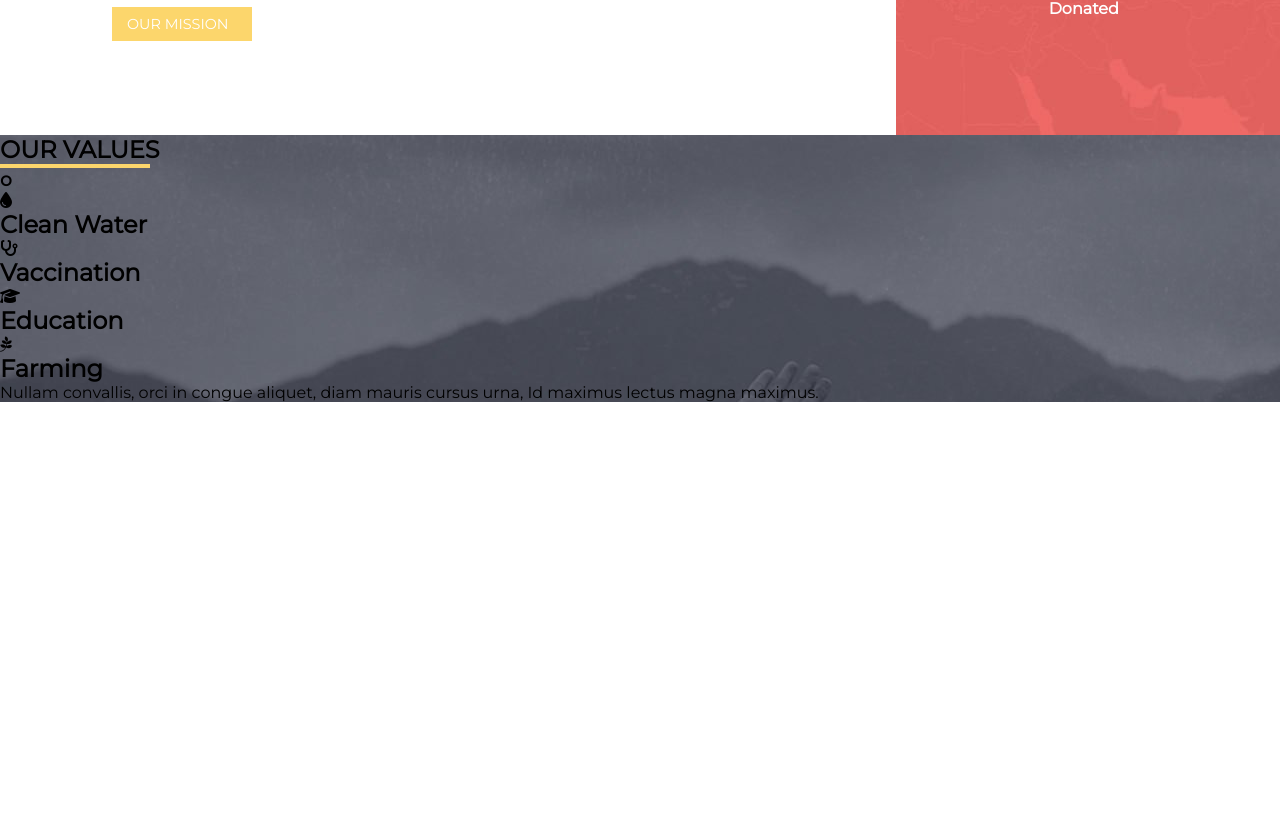
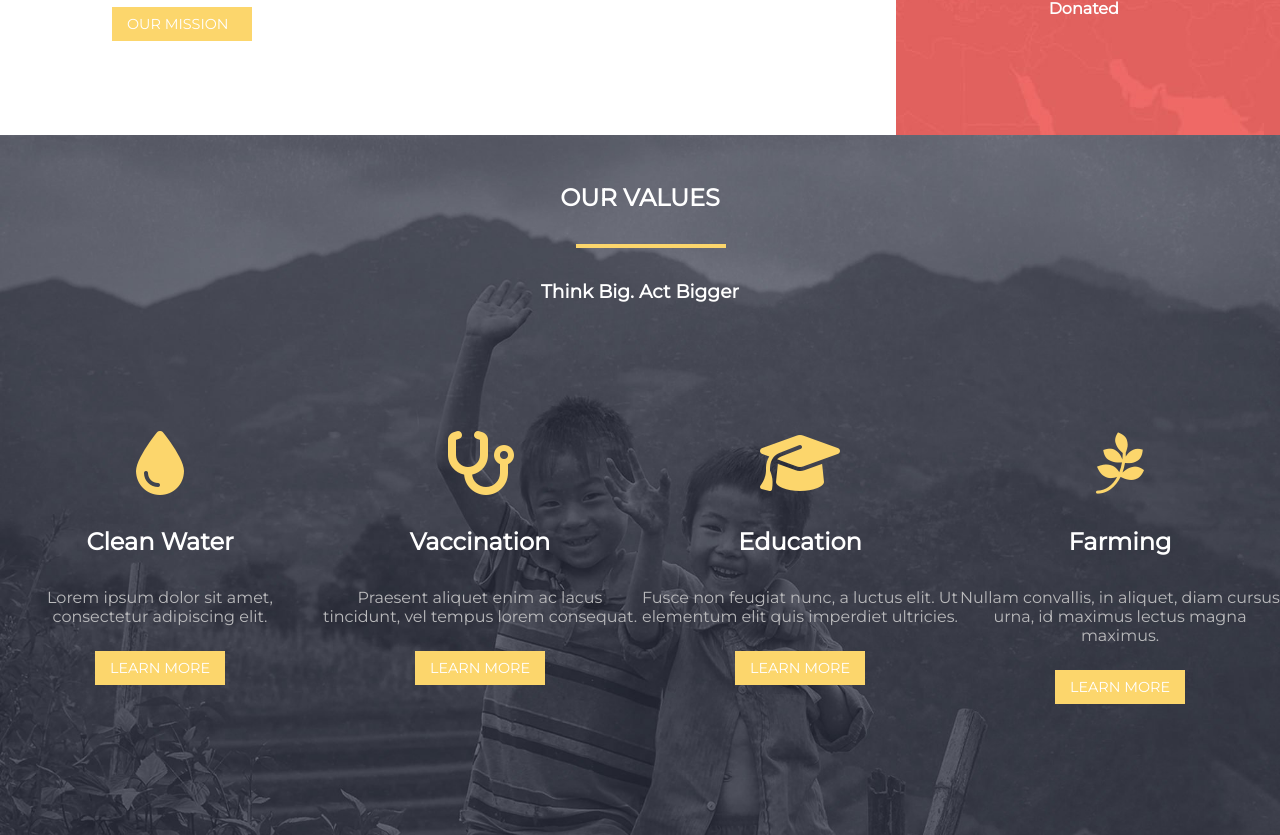
Before and after one commit to SimoneViglione/proj-html-vuejs, a Vue app: page / in a window 1280 px wide. Shown: the part 1075-1910 px from the top of the page. Before the commit the page ends 1477 px from the top, so only its background shows below. Built offline with nearby package versions, Linux system fonts and the light colour scheme.

Commit message:
fine section values

```diff
--- a/src/App.vue
+++ b/src/App.vue
@@ -9,8 +9,8 @@
         data() {
             return {
                 links: ["HOME", "MISSION", "CAUSES", "JOURNAL", "DONATE"],
-                logo: "../public/logo.png",
-                slogan: ["MAKE A DIFFERENCE", "As long as poverty, injustice & inequality persist, none of us can truly rest", "Think Big. Act Bigger"],
+                logo: "/logo.png",
+                slogan: ["MAKE A DIFFERENCE", "As long as poverty, injustice & inequality persist, none of us can truly rest"],
                 buttons: ["OUR MISSION", "DONATE NOW", "LEARN MORE"]
             }
         }
--- a/src/components/PageHeader.vue
+++ b/src/components/PageHeader.vue
@@ -22,7 +22,7 @@
         <div class="slogan">
             <h1>{{ slogan[0] }}</h1>
             <p>{{ slogan[1] }}</p>
-            <button class="transparent-button"> {{ buttons[0] }} </button> <button class="yellow-button"> {{ buttons[1] }} </button>
+            <button class="transparent-button"> {{ buttons[0] }} </button> <button class="transparent-yellow-button"> {{ buttons[1] }} </button>
 
         </div>
     </div>
@@ -82,12 +82,13 @@
 
         p {
             margin-top: 1rem;
-            color: rgba(255, 255, 255, 0.75);
+            color: var(--french);
         }
     }
 
     button {
         margin-top: 2rem;
+        margin-right: 1rem;
 
          &:hover {
             cursor: pointer;
--- a/src/components/SectionMission.vue
+++ b/src/components/SectionMission.vue
@@ -23,7 +23,7 @@
 
             <p>Curabitur non mi et turpis pharetra vulputate. Cras consequat. risus nec commodo vehicula, nisi est laoreet leo, ac convallis nisi nibh id velit.</p>
 
-            <a> {{ buttons[0] }} </a>
+            <a class="yellow-button"> {{ buttons[0] }} </a>
         </div>
 
         <div class="right">
@@ -115,15 +115,12 @@
                     margin-left: 7rem;
                     margin-bottom: 1rem;
                     font-size: 0.8rem;
+                    color: var(--tuna);
                 }
 
                 a {
                     margin-left: 7rem;
                     margin-top: 2rem;
-                    background-color: var(--my_goldenrod);
-                    padding: 8px 15px;
-                    color: white;
-                    font-size: 0.9rem;
                     display: block;
                     width: 140px;
                 }
--- a/src/components/SectionValues.vue
+++ b/src/components/SectionValues.vue
@@ -8,7 +8,28 @@
 
         data() {
             return {
-
+                values: [
+                {
+                    name: 'Clean Water',
+                    icon: 'fa-solid fa-droplet',
+                    description: 'Lorem ipsum dolor sit amet, consectetur adipiscing elit.'
+                },
+                {
+                    name: 'Vaccination',
+                    icon: 'fa-solid fa-stethoscope',
+                    description: 'Praesent aliquet enim ac lacus tincidunt, vel tempus lorem consequat.'
+                },
+                {
+                    name: 'Education',
+                    icon: 'fa-solid fa-graduation-cap',
+                    description: 'Fusce non feugiat nunc, a luctus elit. Ut elementum elit quis imperdiet ultricies.'
+                },
+                {
+                    name: 'Farming',
+                    icon: 'fa-brands fa-pagelines',
+                    description: 'Nullam convallis, in aliquet, diam cursus urna, id maximus lectus magna maximus.'
+                }
+                ]
             }
         }
     }
@@ -16,48 +37,68 @@
 
 <template>
     <section id="values">
+
             <div class="value-header">
+
                 <h1>OUR VALUES</h1>
 
-                <div></div>
+                <div class="underliner"></div>
 
-                <h3> {{ slogan[2] }}</h3>
+                <h3> Think Big. Act Bigger</h3>
             </div>
 
-            <div>
-                <div>
-                    <i class="fa-solid fa-droplet"></i>
-                    <h2>Clean Water</h2>
+            <div class="cards-container">
+                <div v-for="(value, index) in values" :key="index" class="cards">
+                    <i :class="value.icon"></i>
+                    <h1>{{ value.name }}</h1>
+                    <p>{{ value.description }}</p>
+                    <a class="yellow-button"> {{ buttons[2] }}</a>
                 </div>
-                <div>
-                    <i class="fa-solid fa-stethoscope"></i>
-                    <h2>Vaccination</h2>
-                </div>
-                <div>
-                    <i class="fa-solid fa-graduation-cap"></i>
-                    <h2>Education</h2>
-                </div>
-                <div>
-                    <i class="fa-brands fa-pagelines"></i>
-                    <h2>Farming</h2>
-                    <p>Nullam convallis, orci in congue aliquet, diam mauris
-                        cursus urna, Id maximus lectus magna maximus.</p>
-                </div>
+            </div>
 
-            </div>
-        </section>
+    </section>
 </template>
 
 <style scoped lang="scss">
     #values {
         background-image: url(../assets/home-main.jpg);
+        background-size: cover;
+        color: white;
+        height: 700px;
 
         .value-header {
+            padding-top: 3rem;
+            text-align: center;
 
-            div {
+            .underliner {
                 border: solid 2px var(--my_goldenrod);
                 width: 150px;
+                margin: 2rem 0 2rem 45%;
             }
+        }
+
+        .cards-container {
+            display: flex;
+            text-align: center;
+            margin-top: 8rem;
+
+                .cards {
+                    width: calc(100% / 4);
+
+                        i {
+                            font-size: 4rem;
+                            color: var(--my_goldenrod);
+                        }
+
+                        h1 {
+                            margin: 2rem 0;
+                        }
+
+                        p{
+                            margin: 2rem 0;
+                            color: var(--french);
+                        }
+                }
         }
     }
 </style>
--- a/src/styles/general.scss
+++ b/src/styles/general.scss
@@ -28,12 +28,24 @@
     color: white;
   }
 
-  .yellow-button {
+  .transparent-yellow-button {
     background-color: transparent;
     padding: 8px;
     color: var(--my_goldenrod);
   }
 
+  .yellow-button {
+    background-color: var(--my_goldenrod);
+    padding: 8px 15px;
+    color: white;
+    font-size: 0.9rem;
+  }
+
   ul {
     list-style: none;
   }
+
+  .underliner {
+    border: solid 2px var(--my_goldenrod);
+    width: 150px;
+  }
```
Also changed, not shown: src/components/SectionCauses.vue (added, +11 -0 lines).
